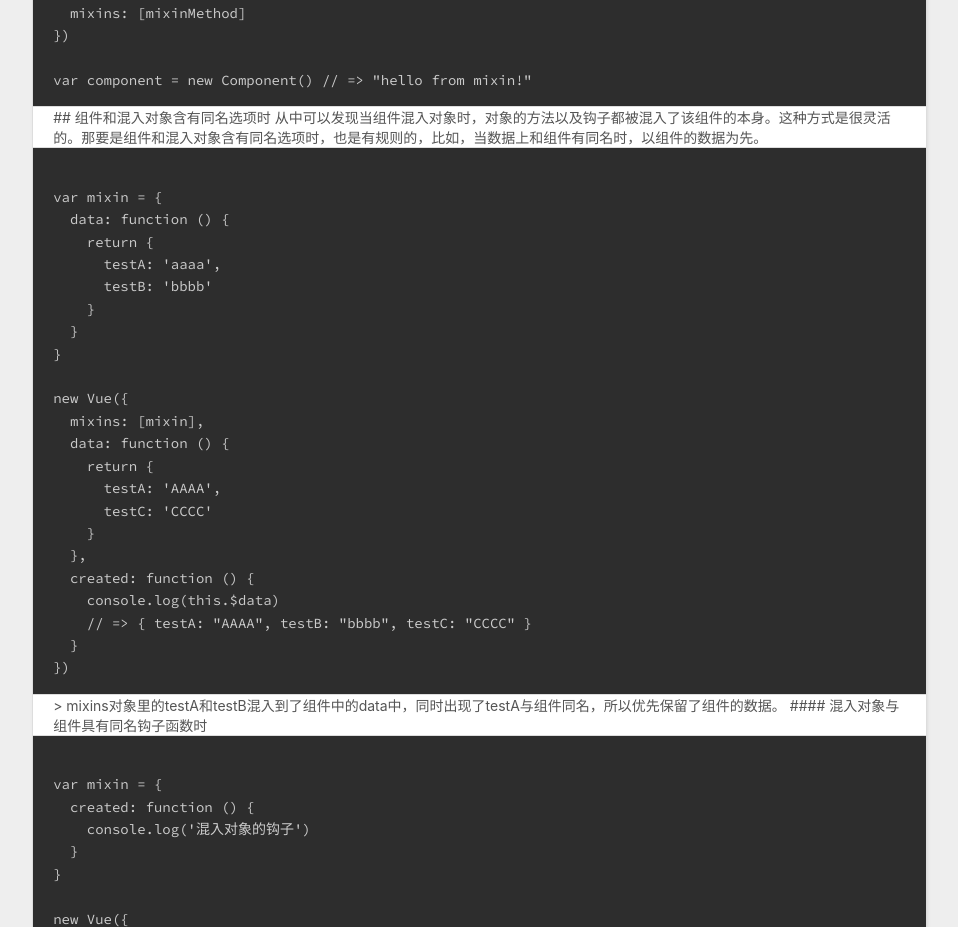
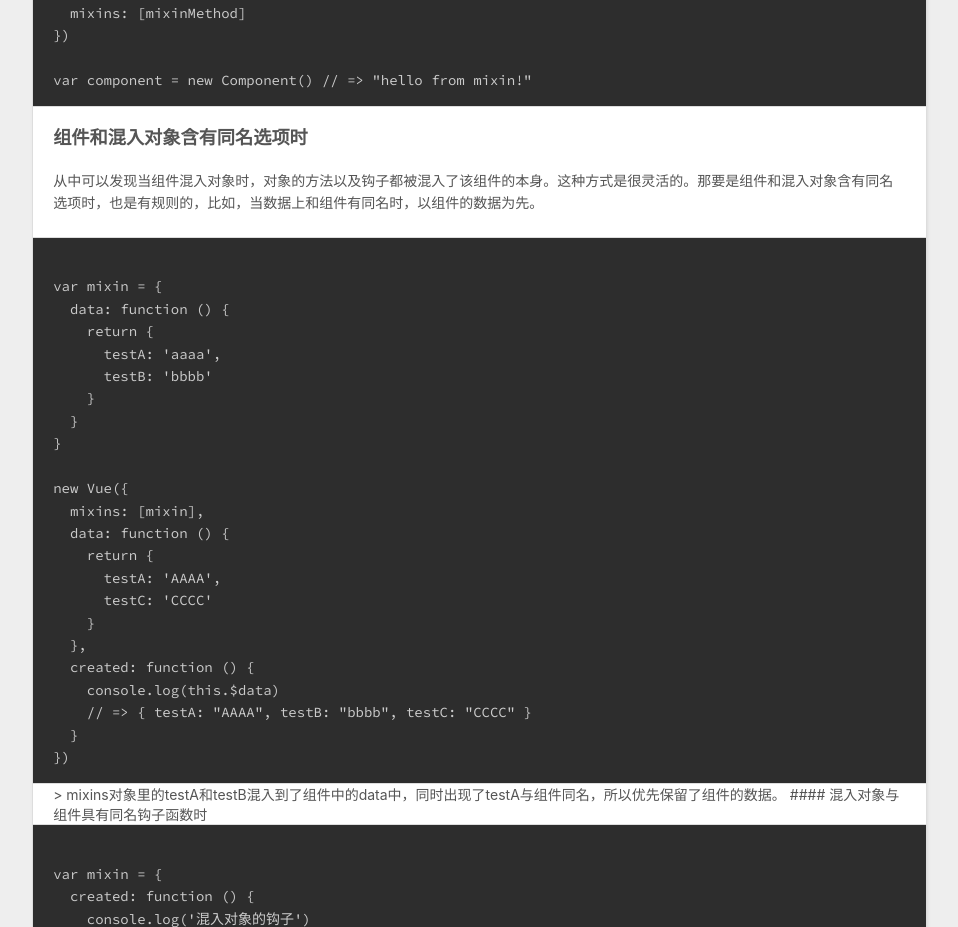
Before and after one commit to itLinnnn/linhui.github.io, a plain HTML site: page 2018/04/14/Vue-js可复用性/index.html in a window 1280 px wide. Shown: the part 940-1867 px from the top of the page, without its empty margins (8-966 px from the left). Drawn offline with nearby package versions, Linux system fonts and the light colour scheme.

Commit message:
Site updated: 2018-04-15 00:14:41

```diff
--- a/2018/04/14/Vue-js可复用性/index.html
+++ b/2018/04/14/Vue-js可复用性/index.html
@@ -14,7 +14,7 @@
 <meta property="og:site_name" content="林晖的个人博客">
 <meta property="og:description" content="混入（mixins）在实际的应用中，有很多的业务代码是可以重复使用的，vue.js本身是一个注重于高效率的框架，所以也提供了组件中的复用功能。混入 (mixins) 是一种分发 Vue组件中可复用功能的非常灵活的方式。混入对象可以包含任意组件选项。当组件使用混入对象时，所有混入对象的选项将被混入该组件本身的选项。如下：  // 定义一个混入对象 var mixinTest = {   create">
 <meta property="og:locale" content="default">
-<meta property="og:updated_time" content="2018-04-14T16:11:13.000Z">
+<meta property="og:updated_time" content="2018-04-14T16:14:09.000Z">
 <meta name="twitter:card" content="summary">
 <meta name="twitter:title" content="Vue.js可复用性">
 <meta name="twitter:description" content="混入（mixins）在实际的应用中，有很多的业务代码是可以重复使用的，vue.js本身是一个注重于高效率的框架，所以也提供了组件中的复用功能。混入 (mixins) 是一种分发 Vue组件中可复用功能的非常灵活的方式。混入对象可以包含任意组件选项。当组件使用混入对象时，所有混入对象的选项将被混入该组件本身的选项。如下：  // 定义一个混入对象 var mixinTest = {   create">
@@ -107,8 +107,8 @@ var Component = Vue.extend({
 
 var component = new Component() // => "hello from mixin!"
 </code></pre>
- ## 组件和混入对象含有同名选项时
- 从中可以发现当组件混入对象时，对象的方法以及钩子都被混入了该组件的本身。这种方式是很灵活的。那要是组件和混入对象含有同名选项时，也是有规则的，比如，当数据上和组件有同名时，以组件的数据为先。
+
+<h3 id="组件和混入对象含有同名选项时"><a href="#组件和混入对象含有同名选项时" class="headerlink" title="组件和混入对象含有同名选项时"></a>组件和混入对象含有同名选项时</h3><p> 从中可以发现当组件混入对象时，对象的方法以及钩子都被混入了该组件的本身。这种方式是很灵活的。那要是组件和混入对象含有同名选项时，也是有规则的，比如，当数据上和组件有同名时，以组件的数据为先。</p>
 <pre><code>
 var mixin = {
   data: function () {
```
Also changed, not shown: index.html (+2 -2 lines).
